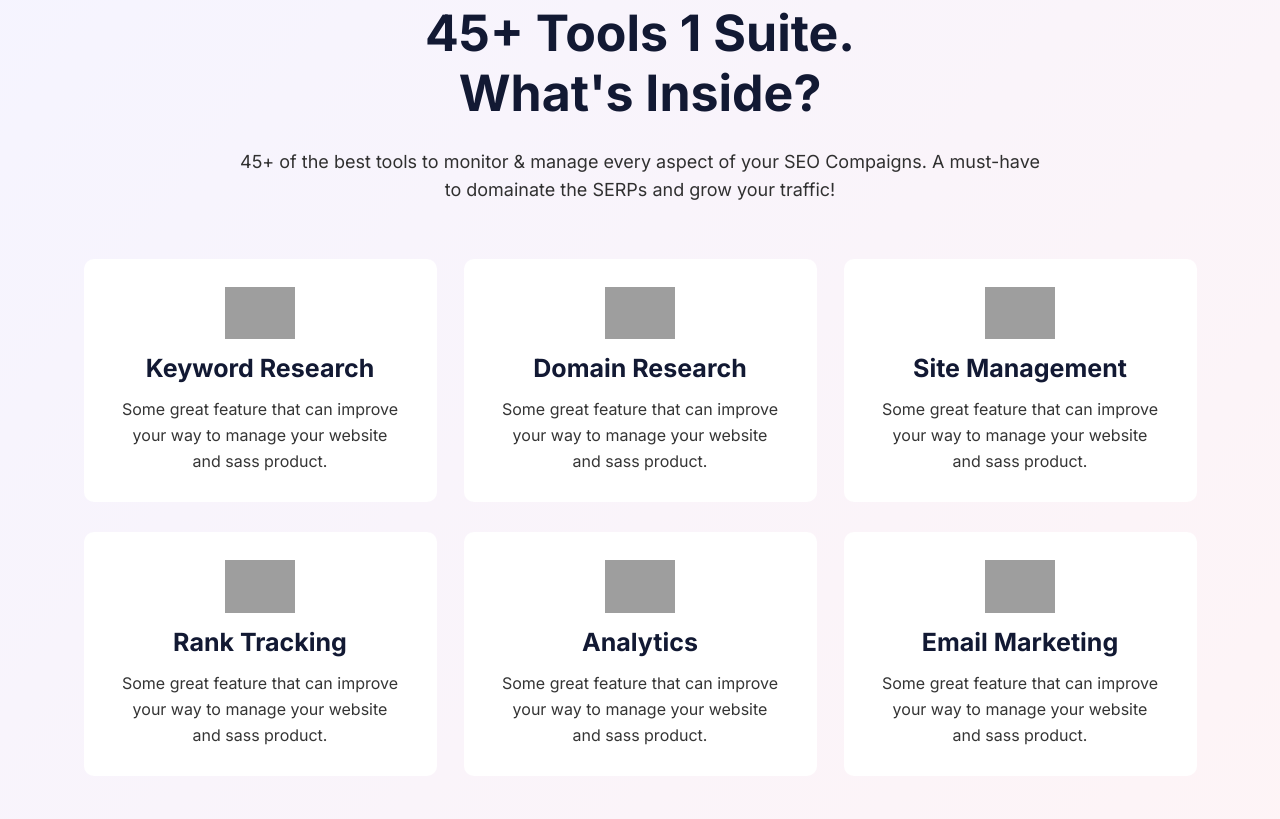
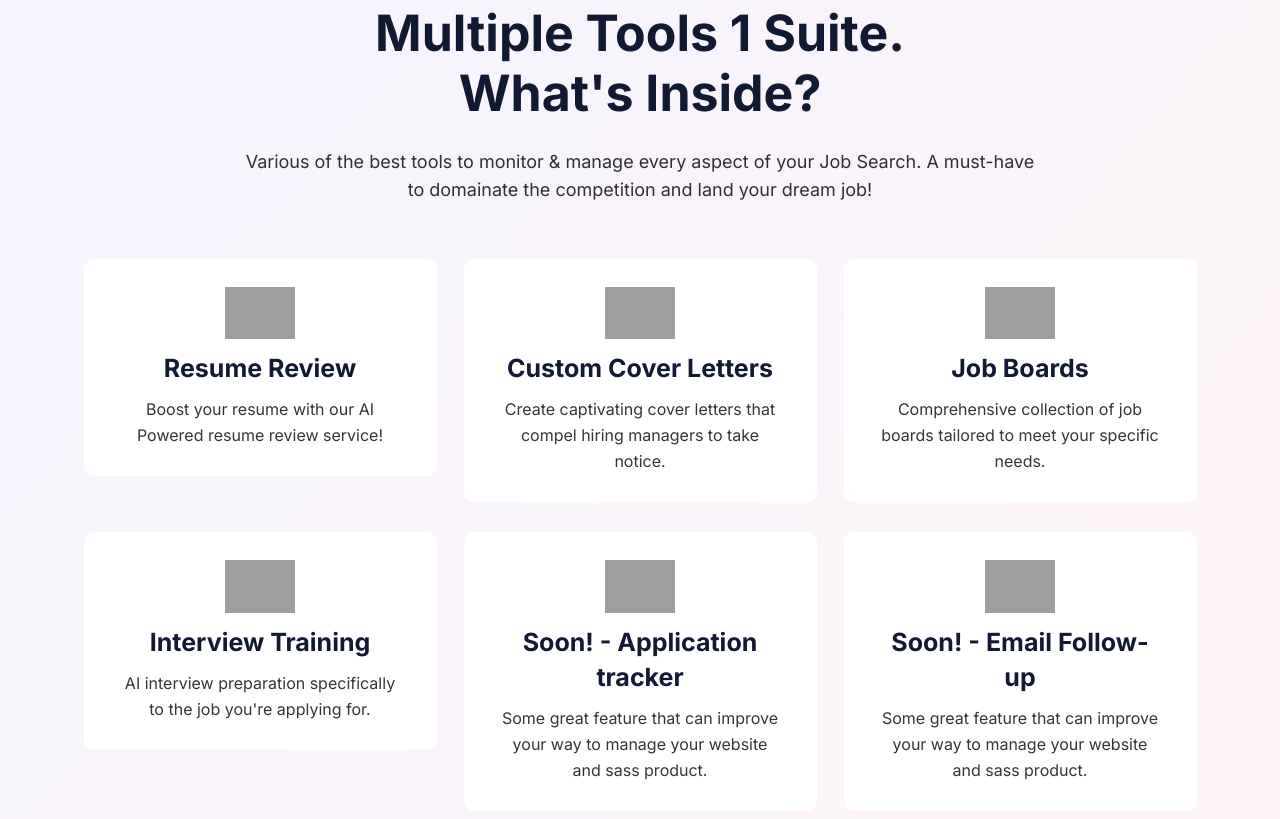
Before and after one commit to resume-ai-me/landing, a plain HTML site: page index.html in a window 1280 px wide. Shown: the part 2776-3595 px from the top of the page. Drawn offline with Linux system fonts and the light colour scheme; grey boxes are pictures that could not be loaded.

Commit message:
detail tools

```diff
--- a/index.html
+++ b/index.html
@@ -432,12 +432,12 @@
 				<div class="container">
 					<div class="sec-title text-center mb-55 md-mb-35">
 						<h2 class="title pb-25">
-							45+ Tools 1 Suite.<br>
+							Multiple Tools 1 Suite.<br>
 							What's Inside?
 						</h2>
 						<p class="desc">
-							45+ of the best tools to monitor & manage every aspect of your SEO Compaigns. A must-have<br>
-							to domainate the SERPs and grow your traffic!
+							Various of the best tools to monitor & manage every aspect of your Job Search. A must-have<br>
+							to domainate the competition and land your dream job!
 						</p>
 					</div>
 					<div class="row">
@@ -448,8 +448,9 @@
 				    					<img src="assets/images/services/style10/ser-1.png" alt="Images">
 				    				</div>
 				    				<div class="services-content">
-				    					<h4 class="title"><a href="services-details.html">Keyword Research</a></h4>
-				    					<p class="services-txt">Some great feature that can improve your way to manage your website and sass product.</p>
+				    					<h4 class="title"><a href="services-details.html">Resume Review</a></h4>
+				    					<p class="services-txt">Boost your resume with our AI Powered resume review service!
+										</p>
 				    				</div>
 			    				</div>
 			    			</div>
@@ -461,8 +462,8 @@
 				    					<img src="assets/images/services/style10/ser-2.png" alt="Images">
 				    				</div>
 				    				<div class="services-content">
-				    					<h4 class="title"><a href="services-details.html">Domain Research</a></h4>
-				    					<p class="services-txt">Some great feature that can improve your way to manage your website and sass product.</p>
+				    					<h4 class="title"><a href="services-details.html">Custom Cover Letters</a></h4>
+				    					<p class="services-txt">Create captivating cover letters that compel hiring managers to take notice.</p>
 				    				</div>
 			    				</div>
 			    			</div>
@@ -474,8 +475,8 @@
 				    					<img src="assets/images/services/style10/ser-3.png" alt="Images">
 				    				</div>
 				    				<div class="services-content">
-				    					<h4 class="title"><a href="services-details.html">Site Management</a></h4>
-				    					<p class="services-txt">Some great feature that can improve your way to manage your website and sass product.</p>
+				    					<h4 class="title"><a href="services-details.html">Job Boards</a></h4>
+				    					<p class="services-txt">Comprehensive collection of job boards tailored to meet your specific needs.</p>
 				    				</div>
 			    				</div>
 			    			</div>
@@ -487,8 +488,8 @@
 				    					<img src="assets/images/services/style10/ser-4.png" alt="Images">
 				    				</div>
 				    				<div class="services-content">
-				    					<h4 class="title"><a href="services-details.html">Rank Tracking</a></h4>
-				    					<p class="services-txt">Some great feature that can improve your way to manage your website and sass product.</p>
+				    					<h4 class="title"><a href="services-details.html">Interview Training</a></h4>
+				    					<p class="services-txt">AI interview preparation specifically to the job you're applying for.</p>
 				    				</div>
 			    				</div>
 			    			</div>
@@ -500,7 +501,7 @@
 				    					<img src="assets/images/services/style10/ser-5.png" alt="Images">
 				    				</div>
 				    				<div class="services-content">
-				    					<h4 class="title"><a href="services-details.html">Analytics</a></h4>
+				    					<h4 class="title"><a href="services-details.html">Soon! - Application tracker</a></h4>
 				    					<p class="services-txt">Some great feature that can improve your way to manage your website and sass product.</p>
 				    				</div>
 			    				</div>
@@ -513,7 +514,7 @@
 				    					<img src="assets/images/services/style10/ser-6.png" alt="Images">
 				    				</div>
 				    				<div class="services-content">
-				    					<h4 class="title"><a href="services-details.html">Email Marketing</a></h4>
+				    					<h4 class="title"><a href="services-details.html">Soon! - Email Follow-up</a></h4>
 				    					<p class="services-txt">Some great feature that can improve your way to manage your website and sass product.</p>
 				    				</div>
 			    				</div>
```
